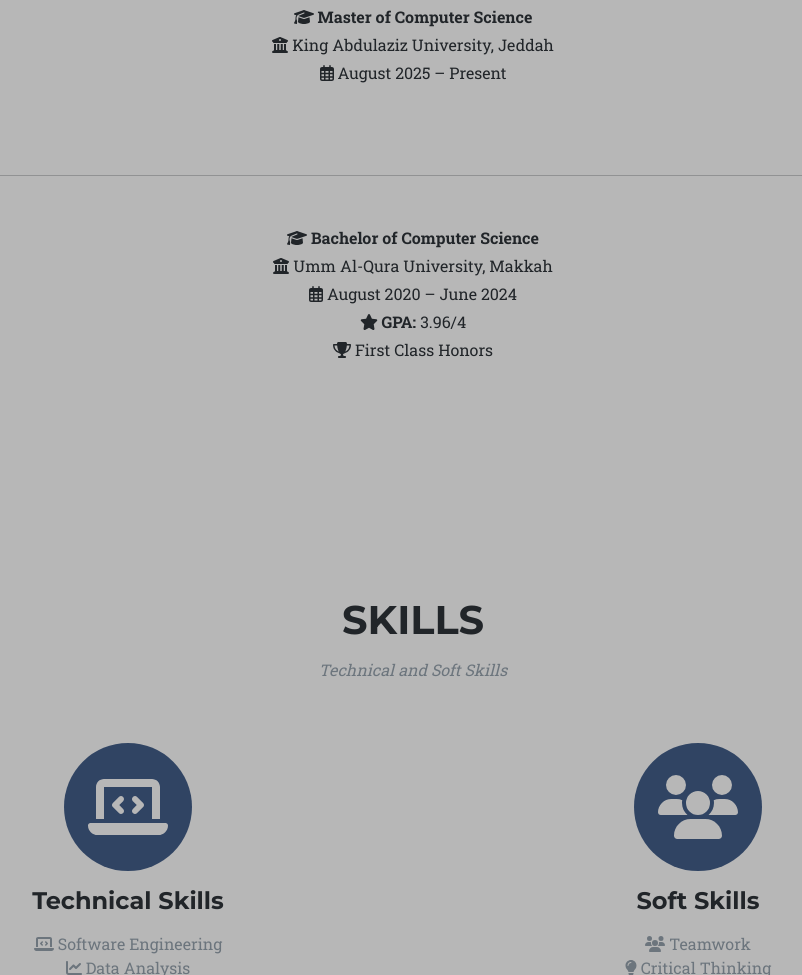
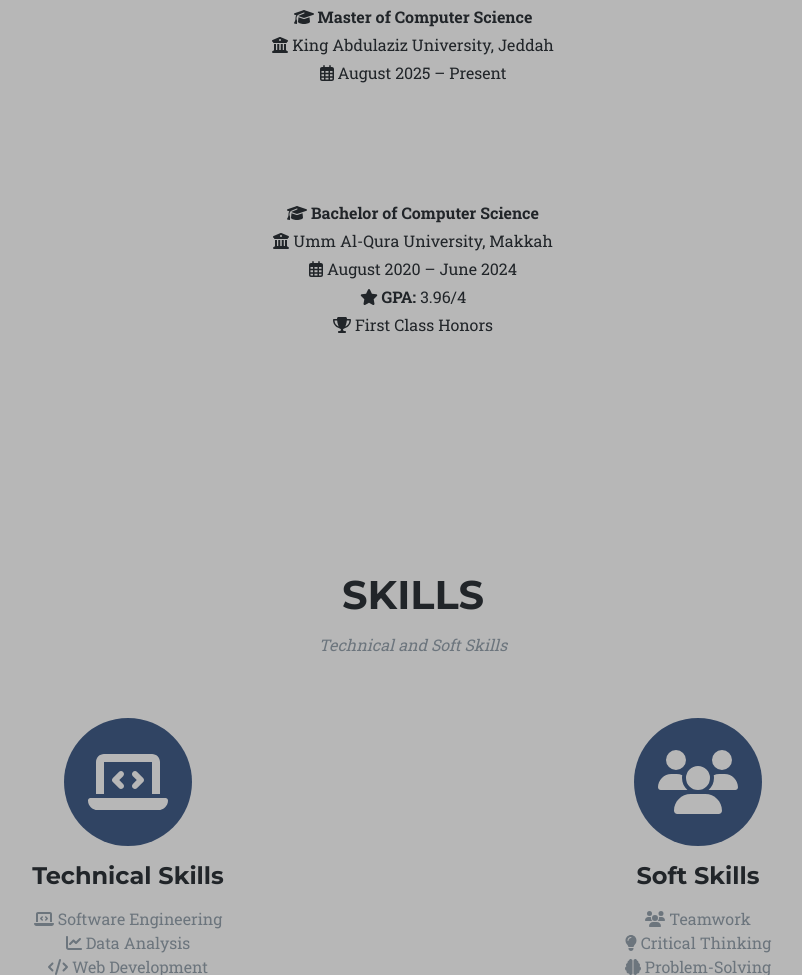
Before and after one commit to Donia-Almadani/Donia-Almadani.github.io, a plain HTML site: page index.html in a window 1280 px wide. Shown: the part 1384-2359 px from the top of the page, without its empty margins (227-1029 px from the left). Drawn offline with nearby package versions, Linux system fonts and the light colour scheme.

Commit message:
Update index.html

```diff
--- a/index.html
+++ b/index.html
@@ -79,10 +79,6 @@
         </p>
       </div>
     </div>
-
-    <!-- Divider -->
-    <hr class="my-4" />
-
     <!-- Bachelor's Degree -->
     <div class="row text-center">
       <div class="col-md-12 p-4">
```
